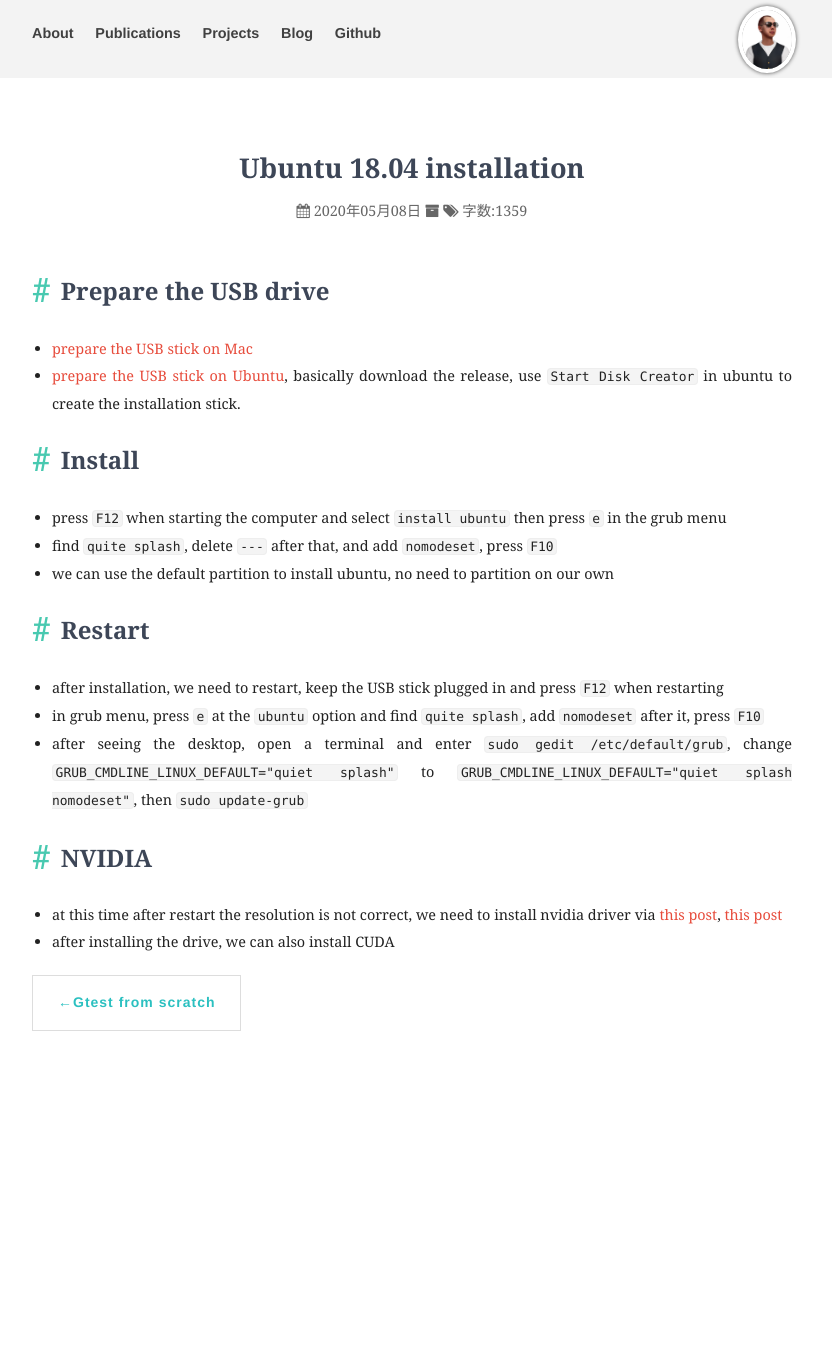
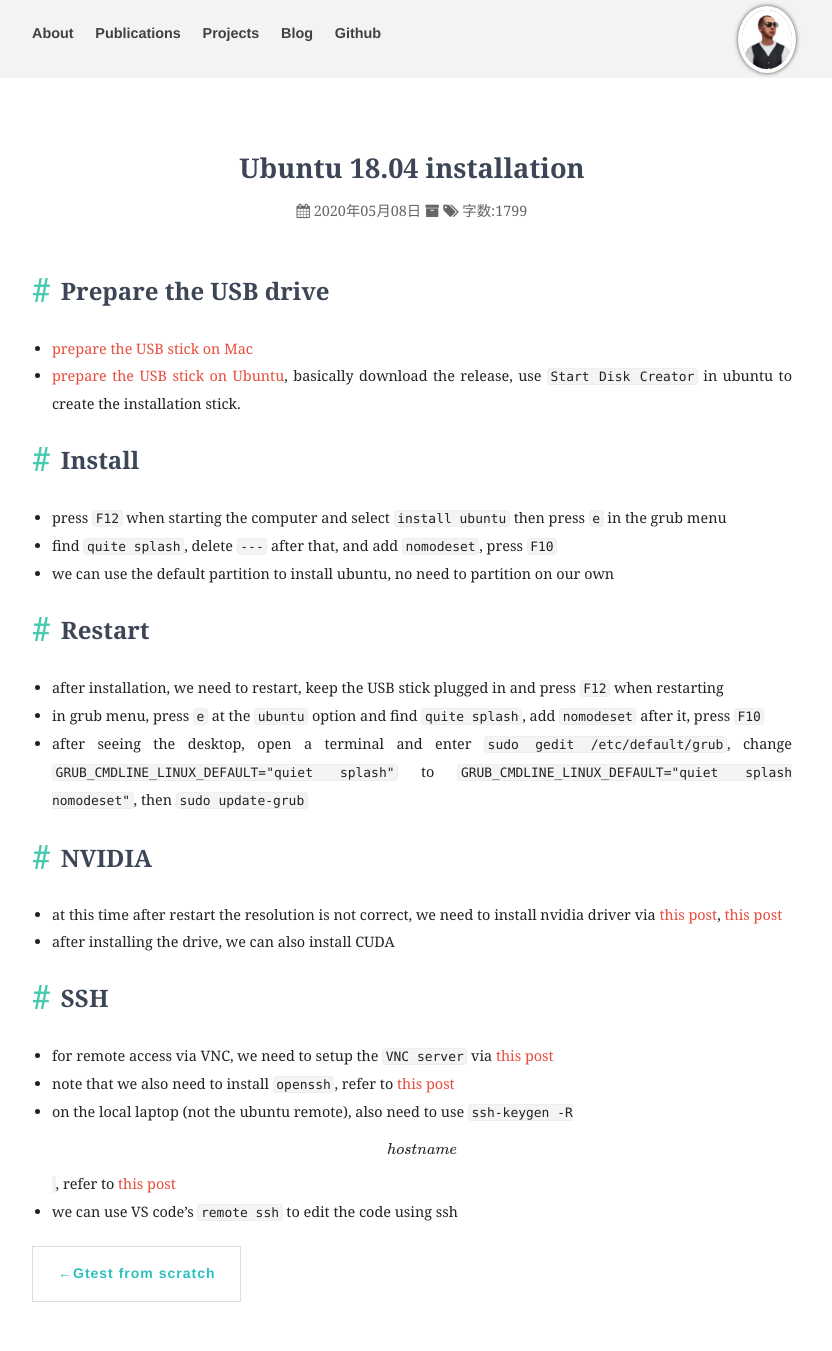
Before and after one commit to moshanATucsd/moshanATucsd.github.io, a Jekyll site: the page built from _posts/2020-05-08-install-ubuntu.md, in a window 1280 px wide. Shown: the whole page, without its empty margins (228-1060 px from the left). Built offline with Jekyll 4.4.1, drawn with Linux system fonts in a browser that asks for light colours; nearby versions of some CDN libraries; formulas are drawn with MathJax 3; comment, search, counter and statistics services are not loaded; before the commit the page ends 1080 px from its top, so only the background shows below that.

Commit message:
add post

```diff
--- a/_posts/2020-05-08-install-ubuntu.md
+++ b/_posts/2020-05-08-install-ubuntu.md
@@ -26,3 +26,10 @@
 
 - at this time after restart the resolution is not correct, we need to install nvidia driver via [this post](https://askubuntu.com/questions/1118621/cannot-install-nvidia-390-driver-ubuntu-18-04), [this post](https://www.mvps.net/docs/install-nvidia-drivers-ubuntu-18-04-lts-bionic-beaver-linux/)
 - after installing the drive, we can also install CUDA
+
+## SSH
+
+- for remote access via VNC, we need to setup the `VNC server` via [this post](https://computingforgeeks.com/how-to-install-vnc-server-on-ubuntu-18-04-lts/)
+- note that we also need to install `openssh`, refer to [this post](https://askubuntu.com/questions/739164/ssh-connection-refused)
+- on the local laptop (not the ubuntu remote), also need to use `ssh-keygen -R [hostname]`, refer to [this post](https://stackoverflow.com/questions/20840012/ssh-remote-host-identification-has-changed)
+- we can use VS code's `remote ssh` to edit the code using ssh
```
Also changed, not shown: 1 other file.
